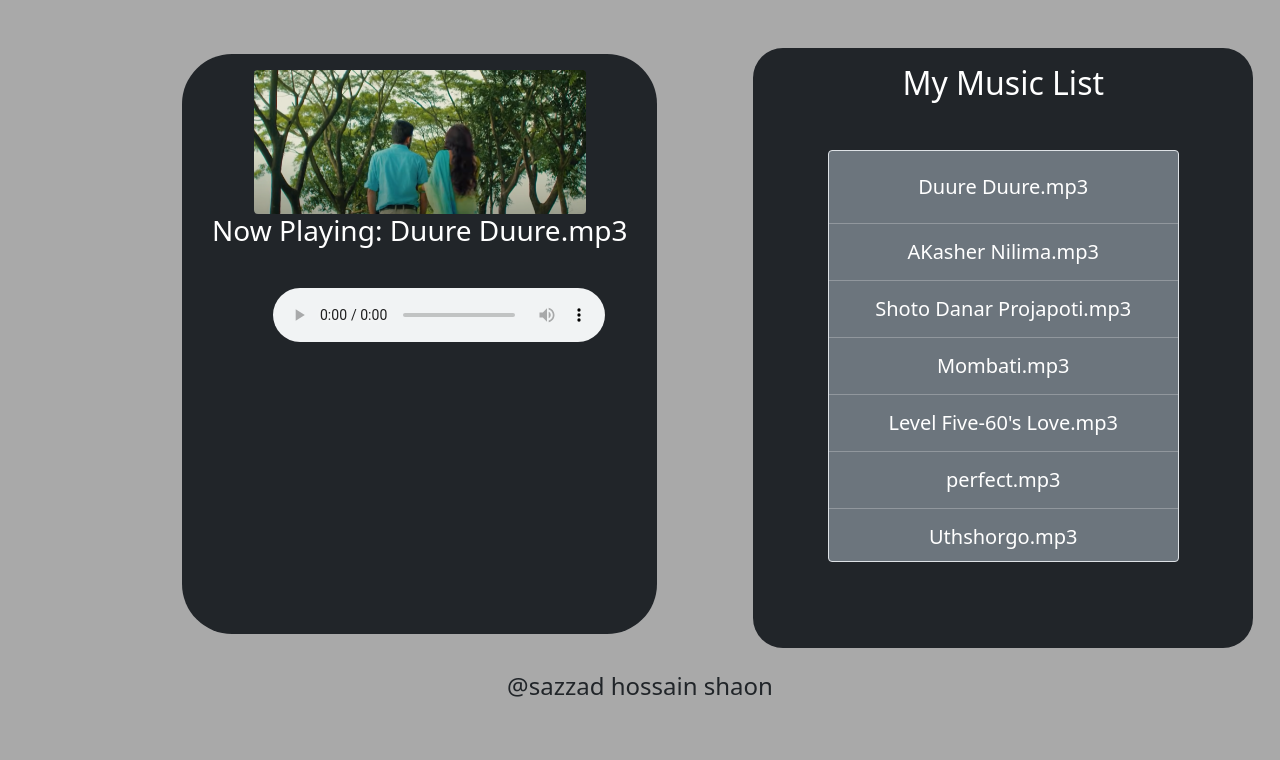
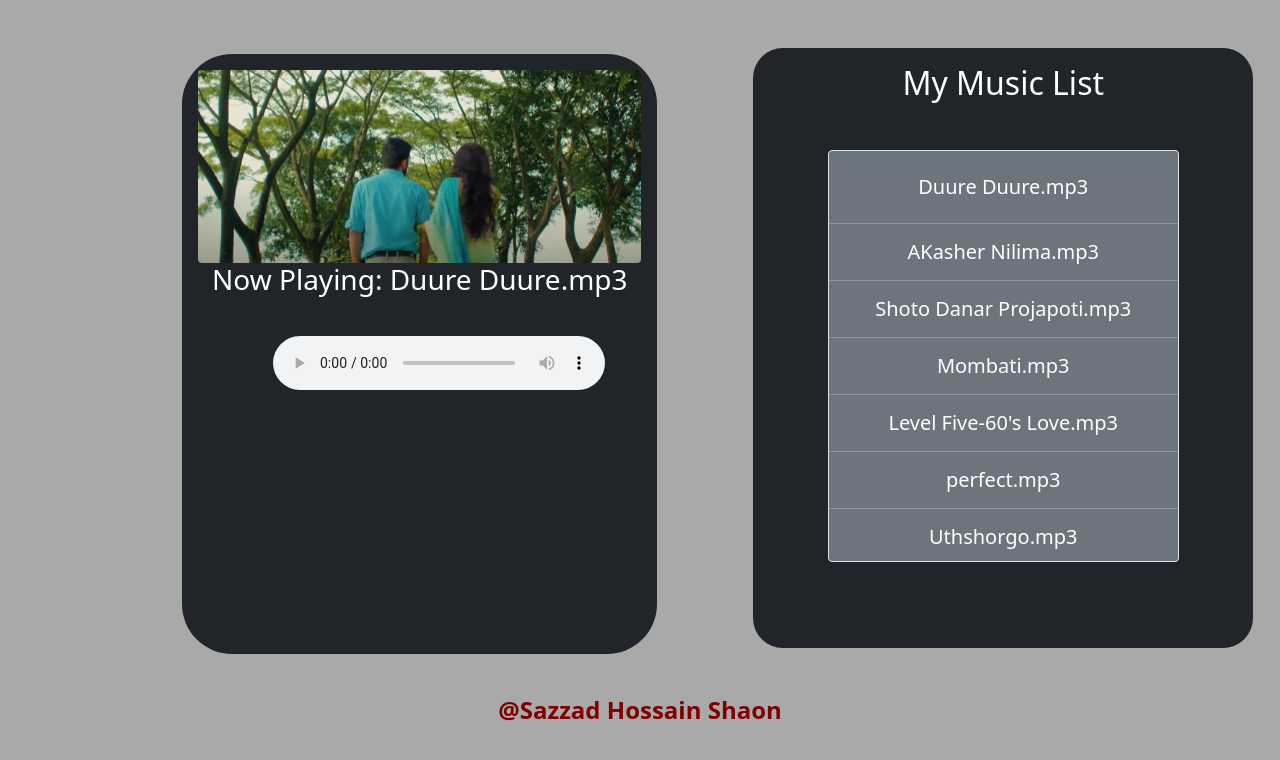
Before and after one commit to SazzadShaon25/music-player, a plain HTML site: page index.html in a window 1280 px wide. Both pictures are taken after a click on the element "Duure Duure.mp3". Drawn offline with nearby package versions, Linux system fonts and the light colour scheme.

Commit message:
final commit

```diff
--- a/css/style.css
+++ b/css/style.css
@@ -1,7 +1,7 @@
 
 body{
 
-    overflow: hidden;
+    overflow-x: hidden;
     background-color: darkgray;
 
 }
@@ -13,7 +13,7 @@ body{
 .first-div{
     margin-left: 10%;
     border-radius: 50px;
-    height: 580px;
+    height: 600px;
     padding: 6px 10px;
 }
 .music-list h5:hover{
@@ -32,3 +32,9 @@ body{
 .audio-set{
     margin-left: 6%;
 }
+footer h4{
+
+    color:maroon;
+    font-weight: 700;
+
+}
--- a/index.html
+++ b/index.html
@@ -21,15 +21,15 @@
             <div class="p-3  bg-dark ms-3 first-div "
            >
               <div  id="music-drive">
-                <img id="song-images" src="images/demo.png" class="w-75 rounded mx-auto d-block " alt="">
+                <img id="song-images" src="images/demo.png" class="w-100 rounded mx-auto d-block " alt="">
               </div>
               <h3 class="text-white text-center mb-4">Now Playing: <span id="song-name">
-                Click Song
 
+                No Song
               </span></h3>
 
               <div id="audio-set" class="audio-set w-100 ">
-               <!-- <audio class="mx-5 mt-3 audio-player w-75"  src="" controls autoplay></audio> -->
+               <audio id="play-song" class="mx-5 mt-3 audio-player w-75"  src="" controls autoplay></audio>
               </div>
           </div>
         </div>
@@ -81,7 +81,7 @@
     </section>
     <footer class="mt-4">
 
-      <h4 class="text-center">@sazzad hossain shaon</h4>
+      <h4 class="text-center mt-5">@Sazzad Hossain Shaon</h4>
     </footer>
 
 
--- a/js/music.js
+++ b/js/music.js
@@ -15,29 +15,27 @@ function audioSong (songId){
 function imagesSet(imagesName){
 
      const songImages = imagesName ;
-    // console.log(songImages);
-    // const image_src = `images/${songImages}`;
+
     const image = document.getElementById('song-images');
     image.setAttribute("src",`images/${songImages}`);
-    // const musicDrive = document.getElementById('music-drive');
-    // musicDrive.innerHTML =`
-    // <img src="images/${songImages}" class="w-100 p-2 rounded mx-auto d-block " alt="">
-    // `;
+
 }
 
 function audioSet (audioName){
 
 
-    const audioTrack = document.getElementById("audio-set");
-    // audioTrack.classList.add("audio-player");
-    audioTrack.innerHTML = `
+    const audioTrack = document.getElementById("play-song");
+    audioTrack.setAttribute("src",`audio/${audioName}`);
 
 
-    <audio class="ms-5 mt-3 audio-player w-75"  src="audio/${audioName}" controls autoplay></audio>
+    // audioTrack.innerHTML = `
+
+
+    // <audio class="ms-5 mt-3 audio-player w-75"  src="audio/${audioName}" controls autoplay></audio>
 
 
 
-    `;
+    // `;
 
 
 }
@@ -49,12 +47,6 @@ const firstName = document.getElementById("first-song").addEventListener("click"
 
 
 });
-// function firstSong() {
-
-
-
-// }
-
 
 function secondSong(){
     audioSong("second-song");
@@ -70,12 +62,6 @@ function thirdSong(){
 
 }
 
-
-// const fourthSong(){
-
-
-
-// }
 const fourthName = document.getElementById("fourth-song").addEventListener("click",function(){
 
     audioSong("fourth-song")
```
